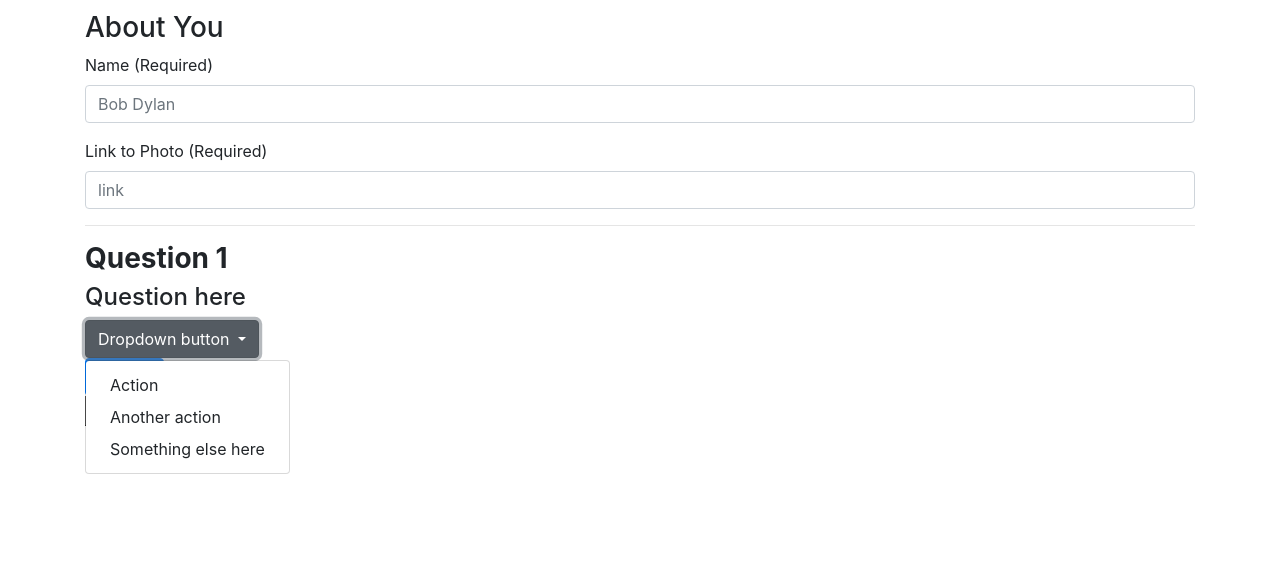
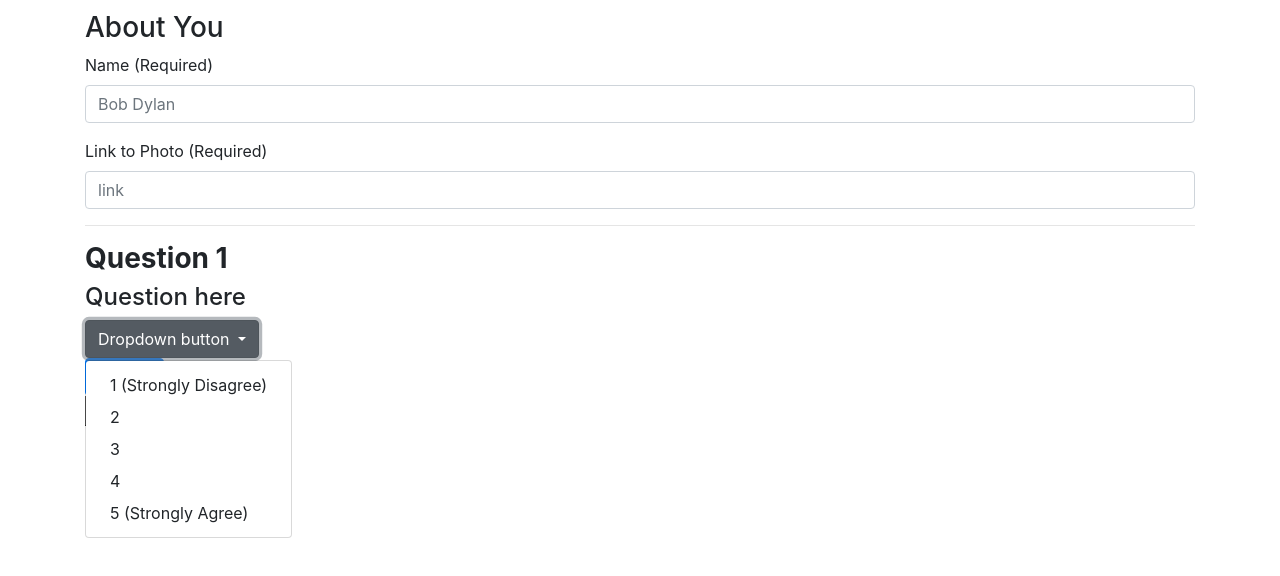
Before and after one commit to funkaj/FriendFinder, a website: page app/public/survey.html in a window 1280 px wide. Both pictures are taken after a click on the button "Dropdown button". Shown: the part 70-646 px from the top of the page. Drawn offline with nearby package versions, Linux system fonts and the light colour scheme.

Commit message:
uodated html

```diff
--- a/app/public/survey.html
+++ b/app/public/survey.html
@@ -40,9 +40,11 @@
                   Dropdown button
                 </button>
                 <div class="dropdown-menu" aria-labelledby="dropdownMenuButton">
-                  <a class="dropdown-item" href="#">Action</a>
-                  <a class="dropdown-item" href="#">Another action</a>
-                  <a class="dropdown-item" href="#">Something else here</a>
+                  <a class="dropdown-item one-selected" href="#">1 (Strongly Disagree)</a>
+                  <a class="dropdown-item two-selected" href="#">2</a>
+                  <a class="dropdown-item three-selected" href="#">3</a>
+                  <a class="dropdown-item four-selected" href="#">4</a>
+                  <a class="dropdown-item five-selected" href="#">5 (Strongly Agree)</a>
                 </div>
               </div>
 
```
Also changed, not shown: app/public/home.html (+2 -2 lines).
